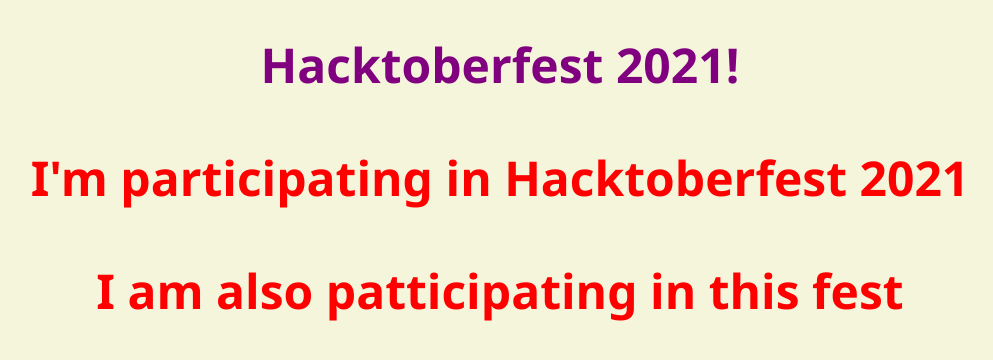
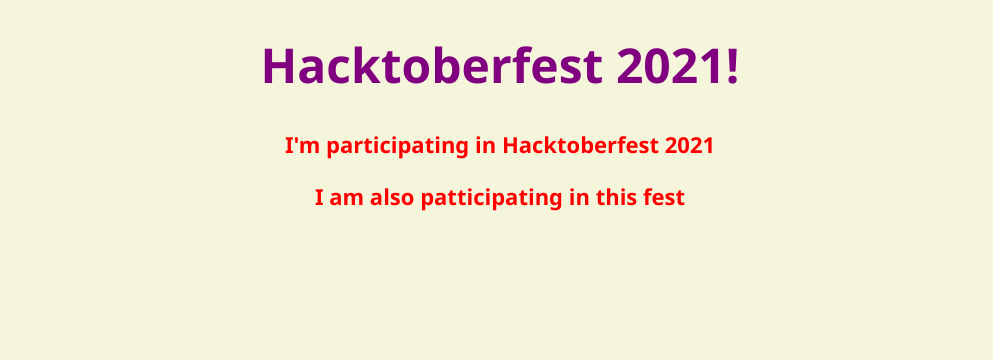
Before and after one commit to printf-twinkle/hacktoberfest-contribute, a plain HTML site: page index.html in a window 1280 px wide. Shown: the whole page, without its empty margins (140-1133 px from the left). Drawn offline with Linux system fonts and the light colour scheme.

Commit message:
Update index.html

```diff
--- a/index.html
+++ b/index.html
@@ -13,7 +13,7 @@
               }
             h3{
                 color: red;
-                font-size: 3rem;
+                font-size: 22px !important;
                 text-align: center;
             }
         </style>
```
